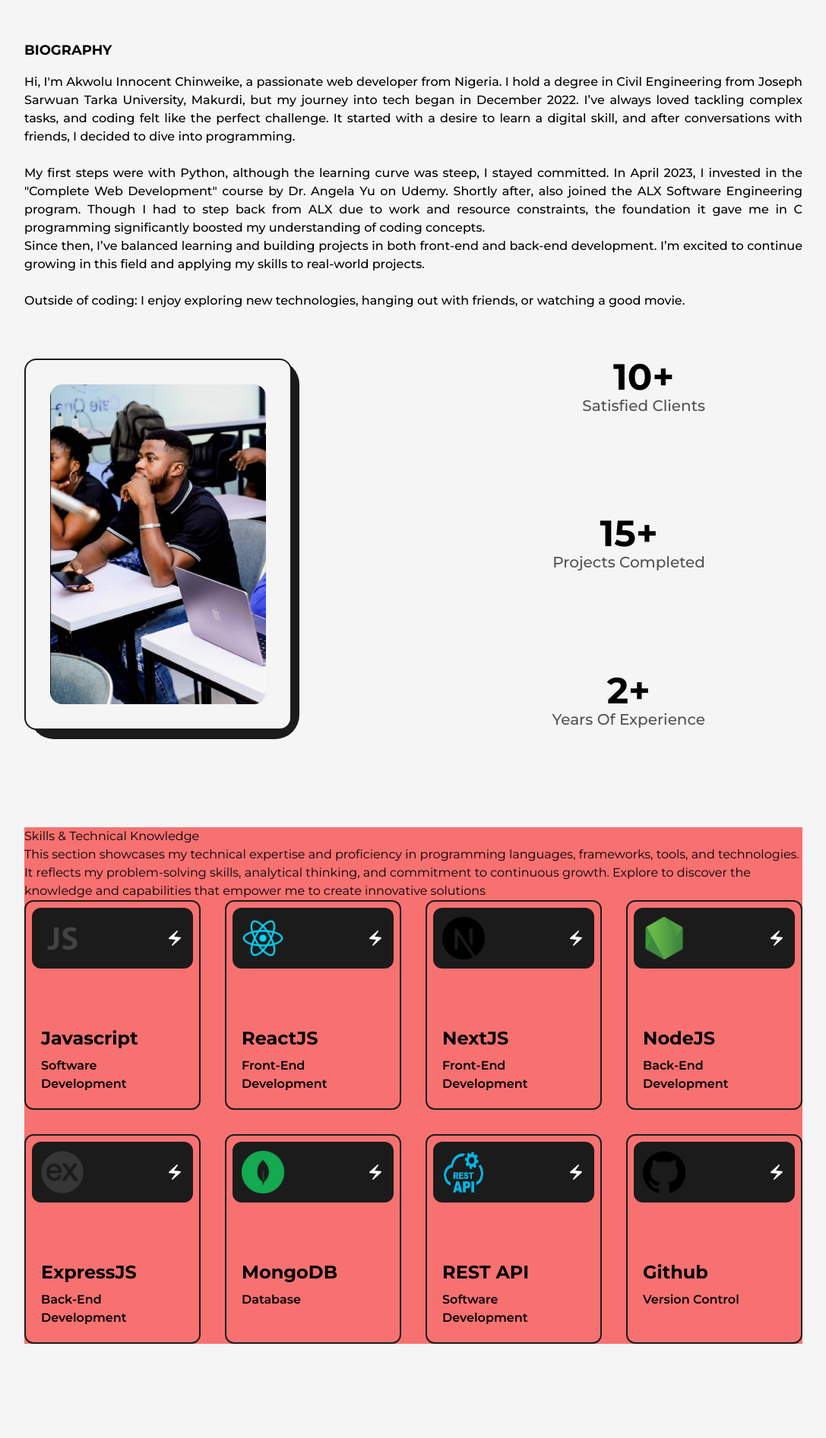
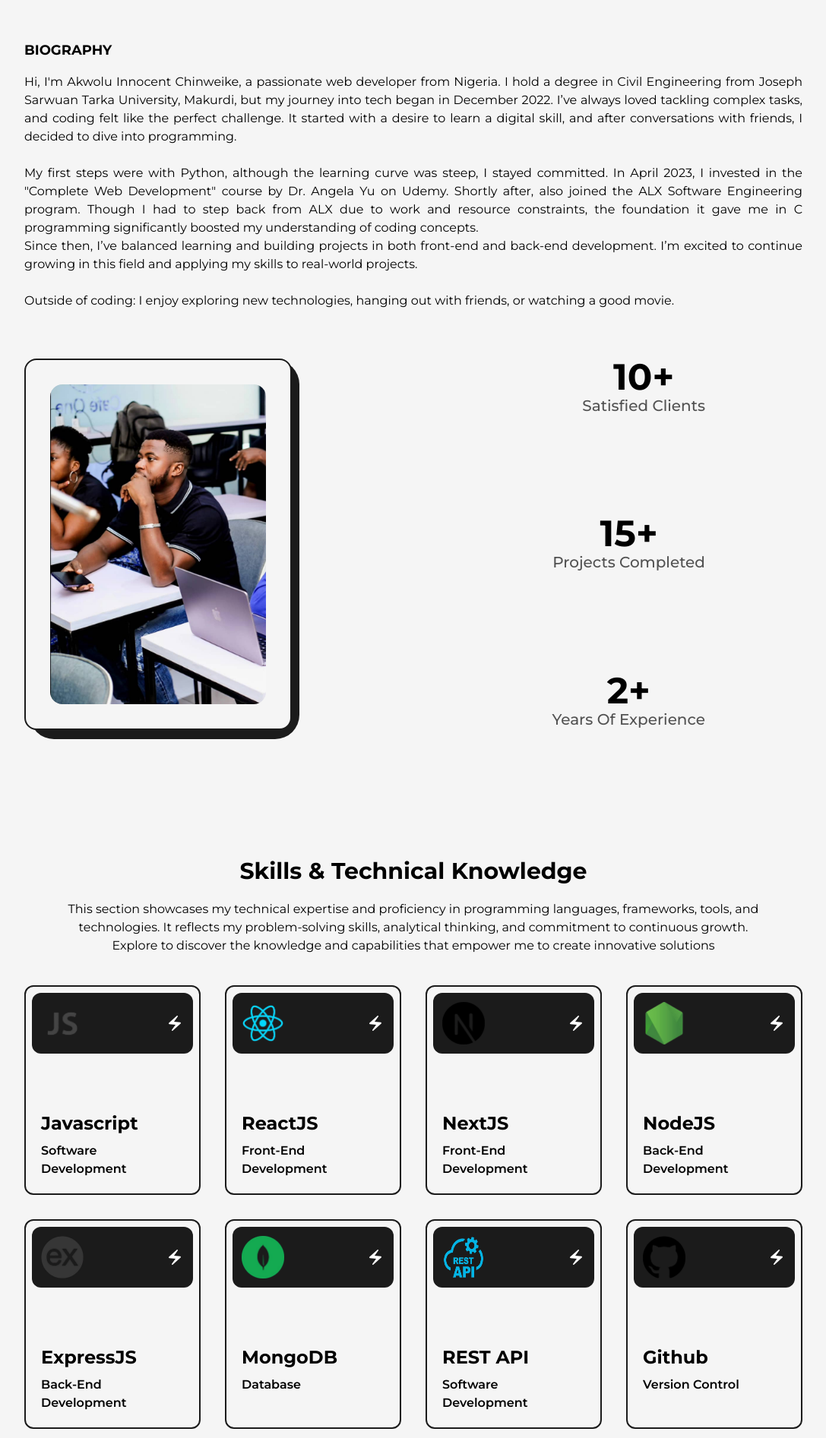
Before and after one commit to Chinweike99/chinweike, a Next.js app: page /profile in a window 1280 px wide. Shown: the part 247-2140 px from the top of the page at 76% size, without its empty margins (96-1183 px from the left). Built offline with nearby package versions, Linux system fonts and the light colour scheme; no server answers.

Commit message:
animate: motion

```diff
--- a/src/Components/Skills.js
+++ b/src/Components/Skills.js
@@ -47,9 +47,9 @@ import Image from "next/image";
 const Skills = () =>{
   return (
     <>
-      <div className=" my-[8rem] bg-red-400">
-        <div>
-        <h1>Skills & Technical Knowledge</h1>
+      <div className=" my-[8rem] ">
+        <div className="flex flex-col gap-5 items-center text-center p-10 md:p-0 sm:p-0">
+        <h1 className="font-bold text-3xl lg:text-3xl md:text-2xl sm:text-xl">Skills & Technical Knowledge</h1>
         <p>
         This section showcases my technical expertise and proficiency in programming languages, frameworks, tools, and technologies. It reflects my problem-solving skills, analytical thinking, and commitment to continuous growth. Explore to discover the knowledge and capabilities that empower me to create innovative solutions
         </p>
@@ -58,7 +58,12 @@ const Skills = () =>{
       {
         myStacks.map((skill, index) => {
           return(
-            <div key={index} className=" p-2 rounded-xl border-2 border-dark dark:border-white flex flex-col space-y-16 ">
+            <motion.div key={index} className=" p-2 rounded-xl border-2 border-dark dark:border-white flex flex-col space-y-16
+            "
+            initial={{ y: 100 }}
+                whileInView={{y:0, transition:{ duration: 1, type: "spring",}}}
+                whileHover={{scale:1.08, transition:{duration:0.5}}}
+            >
               <div className="flex items-center justify-between bg-dark text-white dark:bg-[#435a59] rounded-xl p-3">
                 <Image src={skill.logo} alt="programming language"
                 className="h-14 w-14"
@@ -70,7 +75,7 @@ const Skills = () =>{
                 <h1 className="font-bold text-2xl lg:text-3xl md:text-2xl sm:text-xl">{skill.language}</h1>
                 <h1 className="text-base font-semibold">{skill.stack}</h1>
               </div>
-            </div>
+            </motion.div>
           )
         })
       }
--- a/src/pages/profile.js
+++ b/src/pages/profile.js
@@ -57,7 +57,7 @@ const profile = () => {
               <h2 className="mb-4 text-lg font-bold  uppercase texxr-dark/75">
                 Biography
               </h2>
-              <p className="font-medium ">
+              <p className="">
                 Hi, I'm Akwolu Innocent Chinweike, a passionate web developer from Nigeria. I hold a degree in Civil Engineering from Joseph Sarwuan Tarka University, Makurdi, but my journey into tech began in December 2022. I’ve always loved tackling complex tasks, and coding felt like the perfect challenge. It started with a desire to learn a digital skill, and after conversations with friends, I decided to dive into programming.
                 <br/><br />
                  My first steps were with Python, although the learning curve was steep, I stayed committed. In April 2023, I invested in the "Complete Web Development" course by Dr. Angela Yu on Udemy. Shortly after, also joined the ALX Software Engineering program. Though I had to step back from ALX due to work and resource constraints, the foundation it gave me in C programming significantly boosted my understanding of coding concepts. <br/> Since then, I’ve balanced learning and building projects in both front-end and back-end development. I’m excited to continue growing in this field and applying my skills to real-world projects.
```
